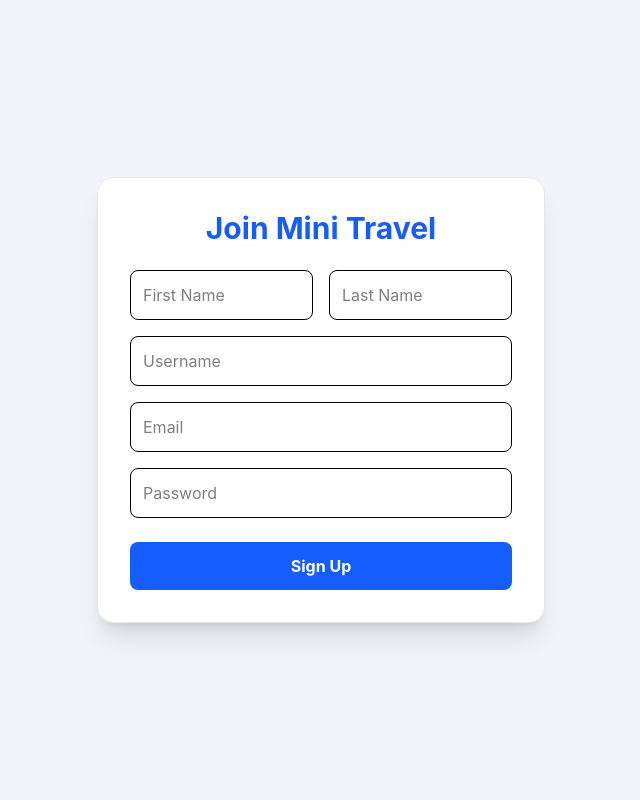
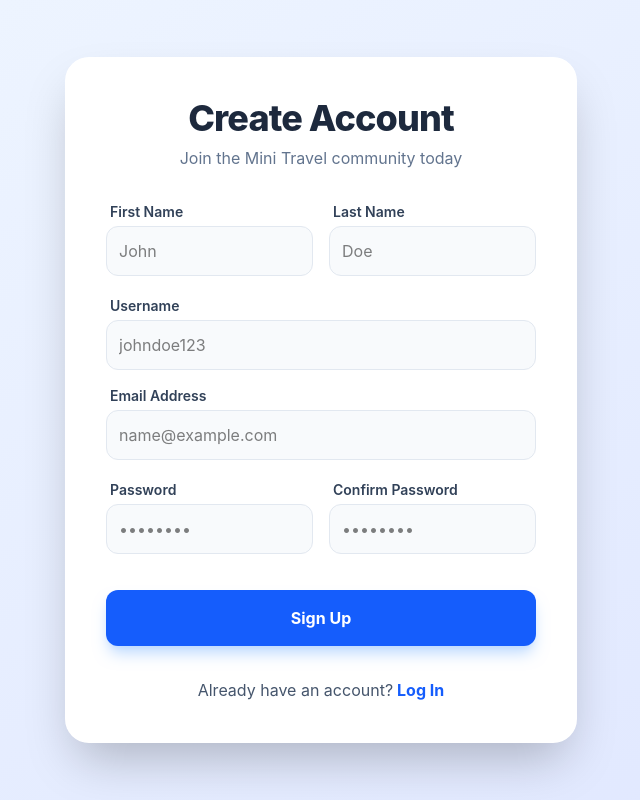
Before and after one commit to Minuri-Sewmini/Mini-Travel-App, a React (Vite) app in the folder mini-travel-frontend/: page /register in a window 1280 px wide. Shown: the whole page, without its empty margins (319-959 px from the left). Built offline with nearby package versions, Linux system fonts and the light colour scheme.

Commit message:
make registration page nice

```diff
--- a/mini-travel-frontend/src/pages/register.jsx
+++ b/mini-travel-frontend/src/pages/register.jsx
@@ -1,14 +1,16 @@
 import React, { useState } from 'react';
+import { Link, useNavigate } from 'react-router-dom';
 import API from '../api.js';
 
 const Register = () => {
-    // Backend model eka anuwa fields add kala
+    const navigate = useNavigate();
     const [formData, setFormData] = useState({
         firstName: '',
         lastName: '',
         username: '',
         email: '',
-        password: ''
+        password: '',
+        confirmPassword: '' // Added for backend validation
     });
 
     const handleSubmit = async (e) => {
@@ -16,36 +18,109 @@
         try {
             const res = await API.post('/users/register', formData);
             alert("Success: " + res.data.message);
+            navigate('/login'); // Redirect to login on success
         } catch (err) {
             alert("Error: " + (err.response?.data?.message || "Registration failed"));
         }
     };
 
     return (
-        <div className="flex justify-center items-center h-screen bg-slate-100 p-4">
-            <form onSubmit={handleSubmit} className="bg-white p-8 rounded-2xl shadow-xl w-full max-w-md border border-slate-200">
-                <h2 className="text-3xl font-bold mb-6 text-center text-blue-600">Join Mini Travel</h2>
+        <div className="flex justify-center items-center min-h-screen bg-gradient-to-br from-blue-50 to-indigo-100 p-6">
+            <div className="bg-white p-10 rounded-3xl shadow-2xl w-full max-w-lg border border-white/20 backdrop-blur-sm">
 
-                <div className="grid grid-cols-2 gap-4 mb-4">
-                    <input className="p-3 border rounded-lg focus:ring-2 focus:ring-blue-400" type="text" placeholder="First Name"
-                        onChange={(e) => setFormData({ ...formData, firstName: e.target.value })} required />
-                    <input className="p-3 border rounded-lg focus:ring-2 focus:ring-blue-400" type="text" placeholder="Last Name"
-                        onChange={(e) => setFormData({ ...formData, lastName: e.target.value })} required />
+                <div className="text-center mb-8">
+                    <h2 className="text-4xl font-extrabold text-slate-800 tracking-tight">Create Account</h2>
+                    <p className="text-slate-500 mt-2">Join the Mini Travel community today</p>
                 </div>
 
-                <div className="space-y-4">
-                    <input className="w-full p-3 border rounded-lg focus:ring-2 focus:ring-blue-400" type="text" placeholder="Username"
-                        onChange={(e) => setFormData({ ...formData, username: e.target.value })} required />
-                    <input className="w-full p-3 border rounded-lg focus:ring-2 focus:ring-blue-400" type="email" placeholder="Email"
-                        onChange={(e) => setFormData({ ...formData, email: e.target.value })} required />
-                    <input className="w-full p-3 border rounded-lg focus:ring-2 focus:ring-blue-400" type="password" placeholder="Password"
-                        onChange={(e) => setFormData({ ...formData, password: e.target.value })} required />
+                <form onSubmit={handleSubmit} className="space-y-5">
+                    {/* Name Group */}
+                    <div className="grid grid-cols-1 md:grid-cols-2 gap-4">
+                        <div className="flex flex-col">
+                            <label className="text-sm font-semibold text-slate-700 mb-1 ml-1">First Name</label>
+                            <input
+                                className="p-3 bg-slate-50 border border-slate-200 rounded-xl focus:outline-none focus:ring-2 focus:ring-blue-500 transition-all"
+                                type="text"
+                                placeholder="John"
+                                onChange={(e) => setFormData({ ...formData, firstName: e.target.value })}
+                                required
+                            />
+                        </div>
+                        <div className="flex flex-col">
+                            <label className="text-sm font-semibold text-slate-700 mb-1 ml-1">Last Name</label>
+                            <input
+                                className="p-3 bg-slate-50 border border-slate-200 rounded-xl focus:outline-none focus:ring-2 focus:ring-blue-500 transition-all"
+                                type="text"
+                                placeholder="Doe"
+                                onChange={(e) => setFormData({ ...formData, lastName: e.target.value })}
+                                required
+                            />
+                        </div>
+                    </div>
+
+                    {/* Username & Email */}
+                    <div className="space-y-4">
+                        <div className="flex flex-col">
+                            <label className="text-sm font-semibold text-slate-700 mb-1 ml-1">Username</label>
+                            <input
+                                className="w-full p-3 bg-slate-50 border border-slate-200 rounded-xl focus:outline-none focus:ring-2 focus:ring-blue-500 transition-all"
+                                type="text"
+                                placeholder="johndoe123"
+                                onChange={(e) => setFormData({ ...formData, username: e.target.value })}
+                                required
+                            />
+                        </div>
+                        <div className="flex flex-col">
+                            <label className="text-sm font-semibold text-slate-700 mb-1 ml-1">Email Address</label>
+                            <input
+                                className="w-full p-3 bg-slate-50 border border-slate-200 rounded-xl focus:outline-none focus:ring-2 focus:ring-blue-500 transition-all"
+                                type="email"
+                                placeholder="name@example.com"
+                                onChange={(e) => setFormData({ ...formData, email: e.target.value })}
+                                required
+                            />
+                        </div>
+                    </div>
+
+                    {/* Passwords */}
+                    <div className="grid grid-cols-1 md:grid-cols-2 gap-4">
+                        <div className="flex flex-col">
+                            <label className="text-sm font-semibold text-slate-700 mb-1 ml-1">Password</label>
+                            <input
+                                className="p-3 bg-slate-50 border border-slate-200 rounded-xl focus:outline-none focus:ring-2 focus:ring-blue-500 transition-all"
+                                type="password"
+                                placeholder="••••••••"
+                                onChange={(e) => setFormData({ ...formData, password: e.target.value })}
+                                required
+                            />
+                        </div>
+                        <div className="flex flex-col">
+                            <label className="text-sm font-semibold text-slate-700 mb-1 ml-1">Confirm Password</label>
+                            <input
+                                className="p-3 bg-slate-50 border border-slate-200 rounded-xl focus:outline-none focus:ring-2 focus:ring-blue-500 transition-all"
+                                type="password"
+                                placeholder="••••••••"
+                                onChange={(e) => setFormData({ ...formData, confirmPassword: e.target.value })}
+                                required
+                            />
+                        </div>
+                    </div>
+
+                    <button
+                        className="w-full mt-4 bg-blue-600 text-white p-4 rounded-xl font-bold shadow-lg shadow-blue-200 hover:bg-blue-700 hover:-translate-y-0.5 transition-all duration-200 active:scale-95"
+                        type="submit"
+                    >
+                        Sign Up
+                    </button>
+                </form>
+
+                <div className="mt-8 text-center">
+                    <p className="text-slate-600">
+                        Already have an account?
+                        <Link to="/login" className="text-blue-600 font-bold ml-1 hover:underline underline-offset-4">Log In</Link>
+                    </p>
                 </div>
-
-                <button className="w-full mt-6 bg-blue-600 text-white p-3 rounded-lg font-bold hover:bg-blue-700 transition" type="submit">
-                    Sign Up
-                </button>
-            </form>
+            </div>
         </div>
     );
 };
```
